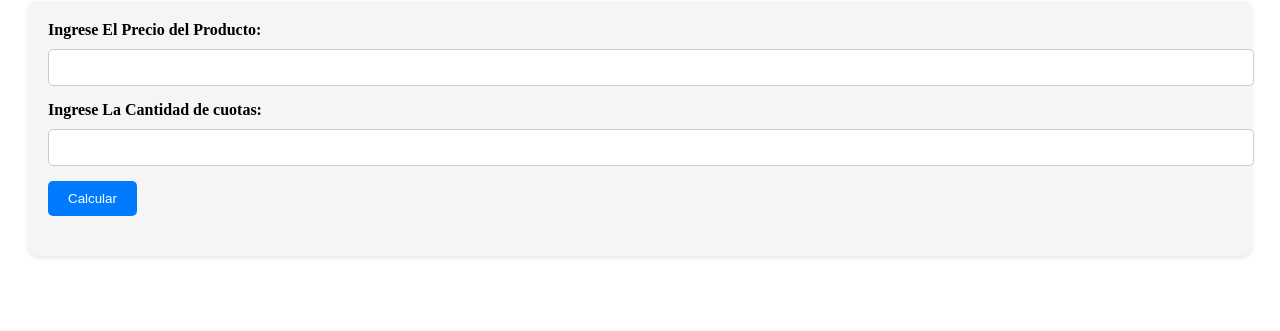
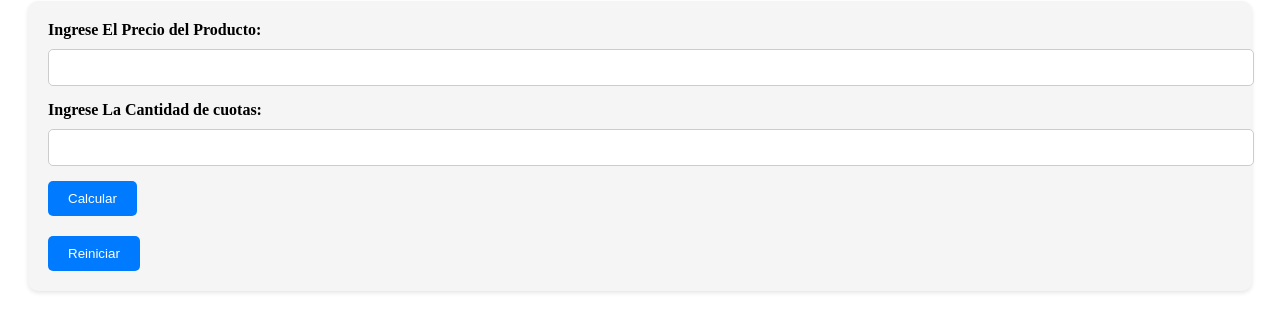
Before and after one commit to arielangelm/El-arca-de-noe, a plain HTML site: page index.html in a window 1280 px wide. Shown: the part 79-410 px from the top of the page. Drawn offline with Linux system fonts and the light colour scheme.

Commit message:
nuwevos cambios

```diff
--- a/Calculo.js
+++ b/Calculo.js
@@ -34,3 +34,9 @@ function calcularCuotas() {
     var resultadoElement = document.getElementById("resultado");
     resultadoElement.innerHTML = "El precio total es: " + precioConPorcentaje.toFixed(2) + "<br>El precio por cuota para " + cuotas + " cuotas es: " + precioCuota.toFixed(2);
   }
+
+  function reiniciarFormulario() {
+    document.getElementById("precio").value = "";
+    document.getElementById("cuotas").value = "";
+    document.getElementById("resultado").innerHTML = "";
+  }
--- a/index.html
+++ b/index.html
@@ -17,7 +17,9 @@
     <input type="number" id="cuotas" name="cuotas">
     <button onclick="calcularCuotas()">Calcular</button>
     <p id="resultado"></p>
-  </div>
+    <button onclick="reiniciarFormulario()">Reiniciar</button>
+</div>
+
   <script src="Calculo.js"></script>
 </body>
 
```
